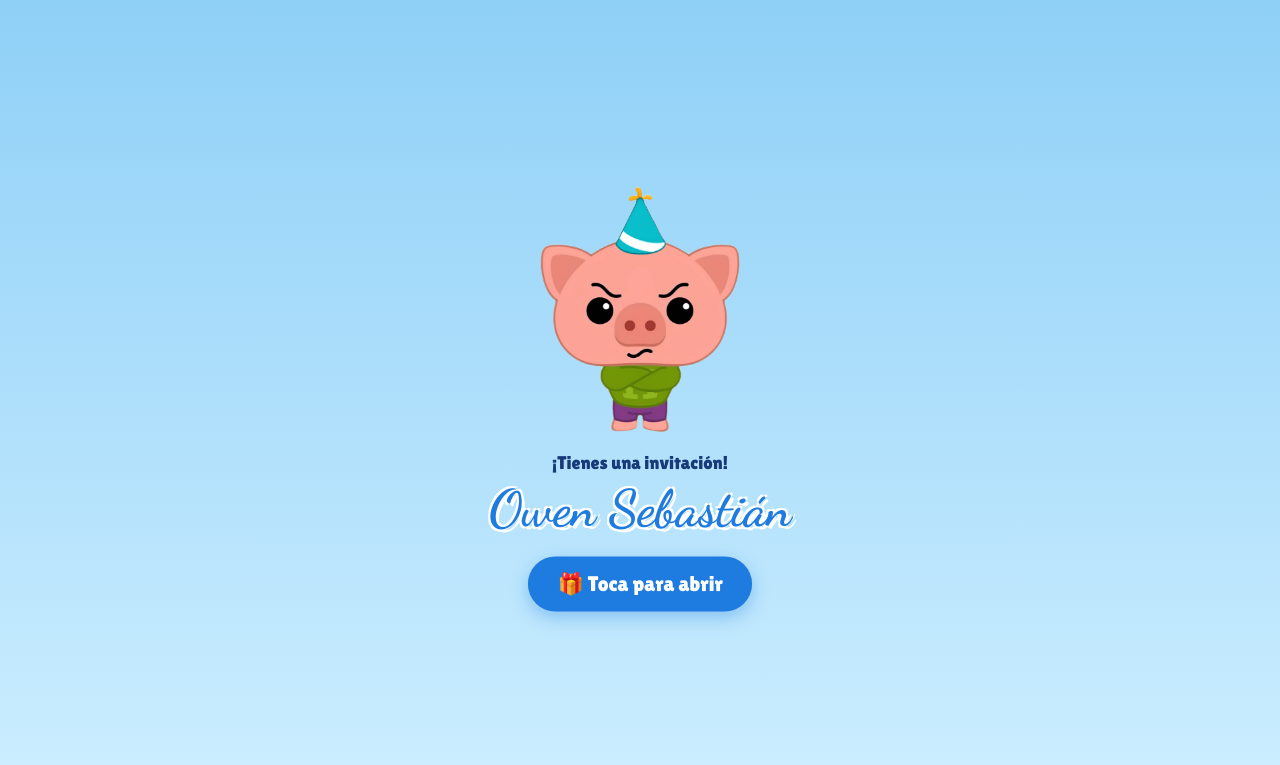
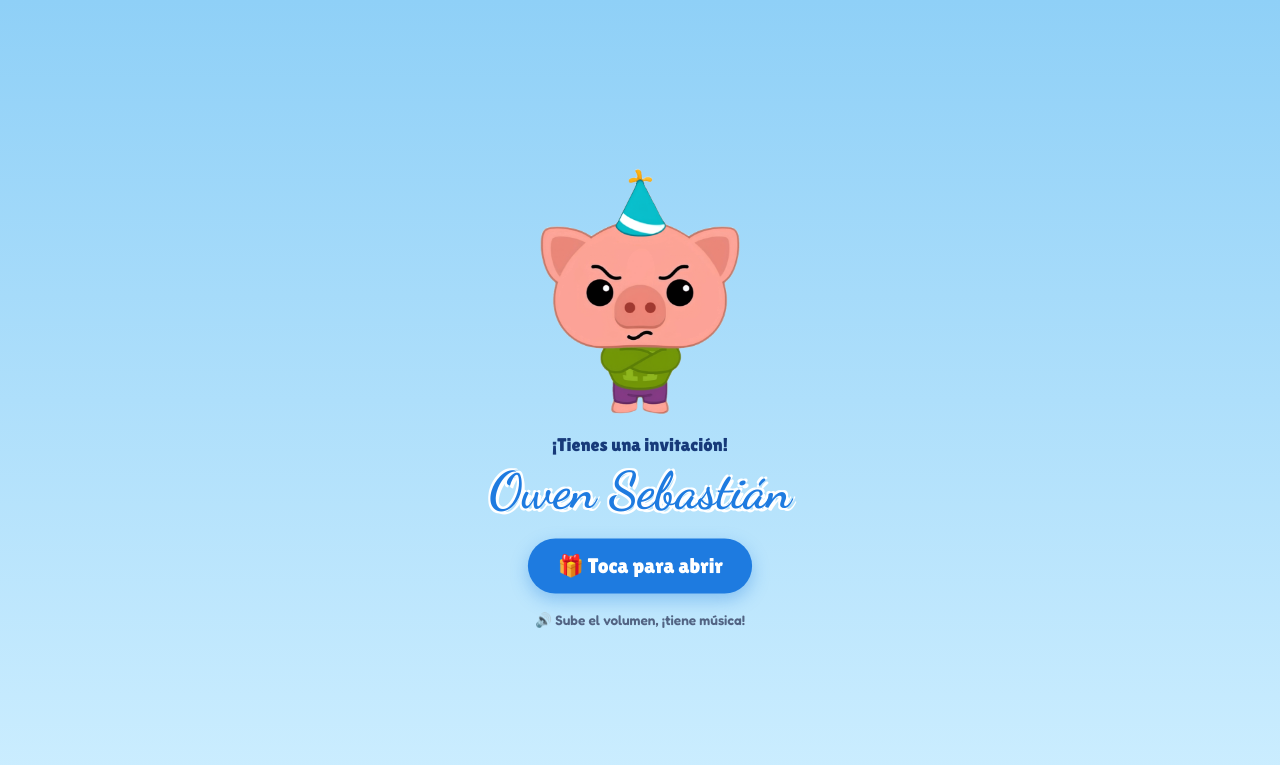
Before and after one commit to jalmeydaa/cumple-sebas, a plain HTML site: page index.html in a window 1280 px wide. Shown: the top 765 px of the page. Drawn offline with Linux system fonts and the light colour scheme.

Commit message:
Add files via upload

```diff
--- a/index.html
+++ b/index.html
@@ -220,6 +220,7 @@
   .portada button{margin-top:14px;font-family:'Lilita One',sans-serif;font-size:1.25rem;color:#fff;background:var(--azul);border:none;
     border-radius:999px;padding:14px 28px;box-shadow:0 6px 16px rgba(30,123,224,.35);cursor:pointer;animation:pulso 1.4s ease-in-out infinite}
   @keyframes pulso{50%{transform:scale(1.06)}}
+  .portada .p-volumen{margin-top:10px;font-size:.85rem;font-weight:600;color:#3f4d6e;opacity:.85}
   body.bloqueado{overflow:hidden}
   /* botón pequeño para pausar la música */
   .btn-musica{position:fixed;right:14px;bottom:14px;z-index:11;width:42px;height:42px;border:none;border-radius:50%;
@@ -249,6 +250,7 @@
   <div class="p-sub">¡Tienes una invitación!</div>
   <div class="p-nombre">Owen Sebastián</div>
   <button type="button">🎁 Toca para abrir</button>
+  <div class="p-volumen">🔊 Sube el volumen, ¡tiene música!</div>
 </div>
 <audio id="musica" src="musica.m4a" preload="auto"></audio>
 <button class="btn-musica" id="btnMusica" type="button" aria-label="Pausar o reanudar música" hidden>🎵</button>
```
